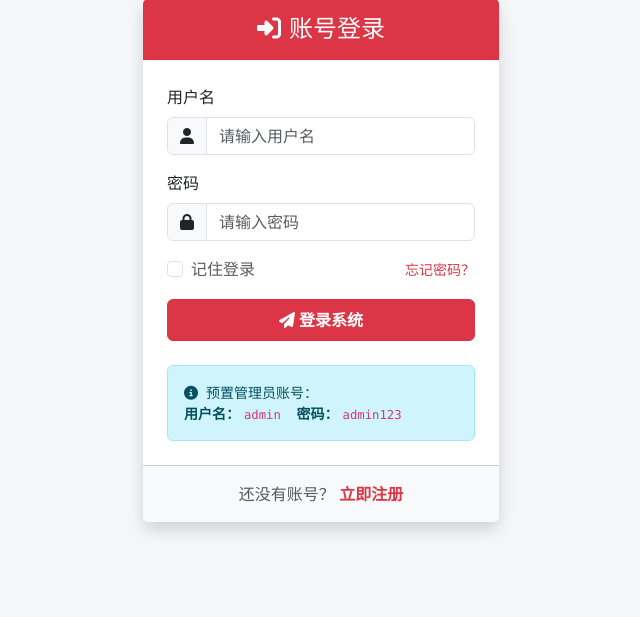
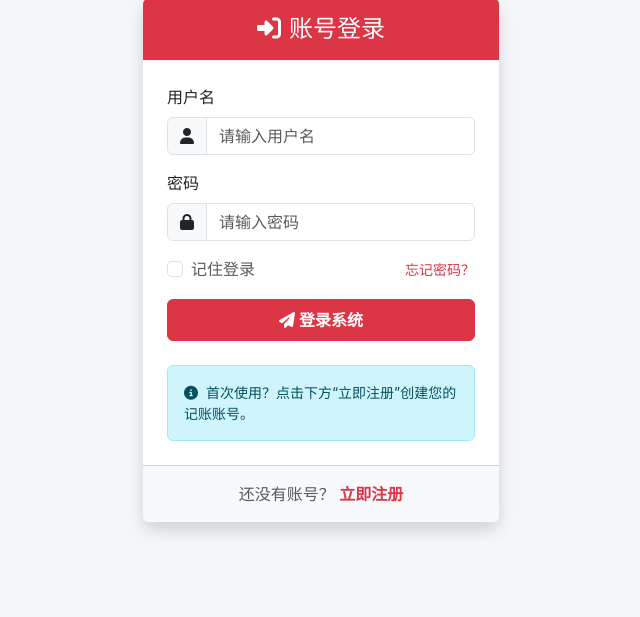
Before and after one commit to 18227370901/gift-bookkeeping-app, a Flask app: page /login in a window 1280 px wide. Shown: the part 125-742 px from the top of the page, without its empty margins (319-959 px from the left). Run offline with Flask 3, Linux system fonts and the light colour scheme.

Commit message:
security: remove preset credentials from login page, add HTTPOnly cookies and configurable SECRET_KEY for production deployment

```diff
--- a/app.py
+++ b/app.py
@@ -16,7 +16,9 @@ else:
 
 template_folder = os.path.join(BUNDLE_DIR, 'templates')
 app = Flask(__name__, template_folder=template_folder)
-app.config['SECRET_KEY'] = 'gift-bookkeeping-secret-key-2026'
+app.config['SECRET_KEY'] = os.environ.get('SECRET_KEY') or 'gift-bookkeeping-secret-key-2026-prod-secure'
+app.config['SESSION_COOKIE_HTTPONLY'] = True
+app.config['SESSION_COOKIE_SAMESITE'] = 'Lax'
 
 # Handle Database Location (If frozen, write to user-writable directory or local directory)
 if getattr(sys, 'frozen', False):
@@ -182,18 +184,20 @@ def num2cn_filter(num):
 def init_database():
     with app.app_context():
         db.create_all()
-        admin = User.query.filter_by(username='admin').first()
+        admin = User.query.filter_by(is_admin=True).first()
         if not admin:
+            initial_user = os.environ.get('ADMIN_USER', 'admin')
+            initial_pass = os.environ.get('ADMIN_PASS', 'admin123')
             admin = User(
-                username='admin',
-                security_question='我的第一只宠物叫什么名字？',
+                username=initial_user,
+                security_question='管理员安全密保问题',
                 is_admin=True
             )
-            admin.set_password('admin123')
-            admin.set_security_answer('小白')
+            admin.set_password(initial_pass)
+            admin.set_security_answer('admin')
             db.session.add(admin)
             db.session.commit()
-            print("预置管理员账号创建成功：账号 admin，密码已经预置")
+            print(f"[Init] 已创建初始管理员账号: {initial_user}")
 
 
 @app.route('/')
--- a/templates/login.html
+++ b/templates/login.html
@@ -36,8 +36,7 @@
                 </form>
 
                 <div class="alert alert-info mt-4 mb-0 small">
-                    <i class="fa-solid fa-circle-info me-1"></i> 预置管理员账号：<br>
-                    <strong>用户名：</strong> <code>admin</code> &nbsp;&nbsp; <strong>密码：</strong> <code>admin123</code>
+                    <i class="fa-solid fa-circle-info me-1"></i> 首次使用？点击下方“立即注册”创建您的记账账号。
                 </div>
             </div>
             <div class="card-footer text-center bg-light py-3">
```
